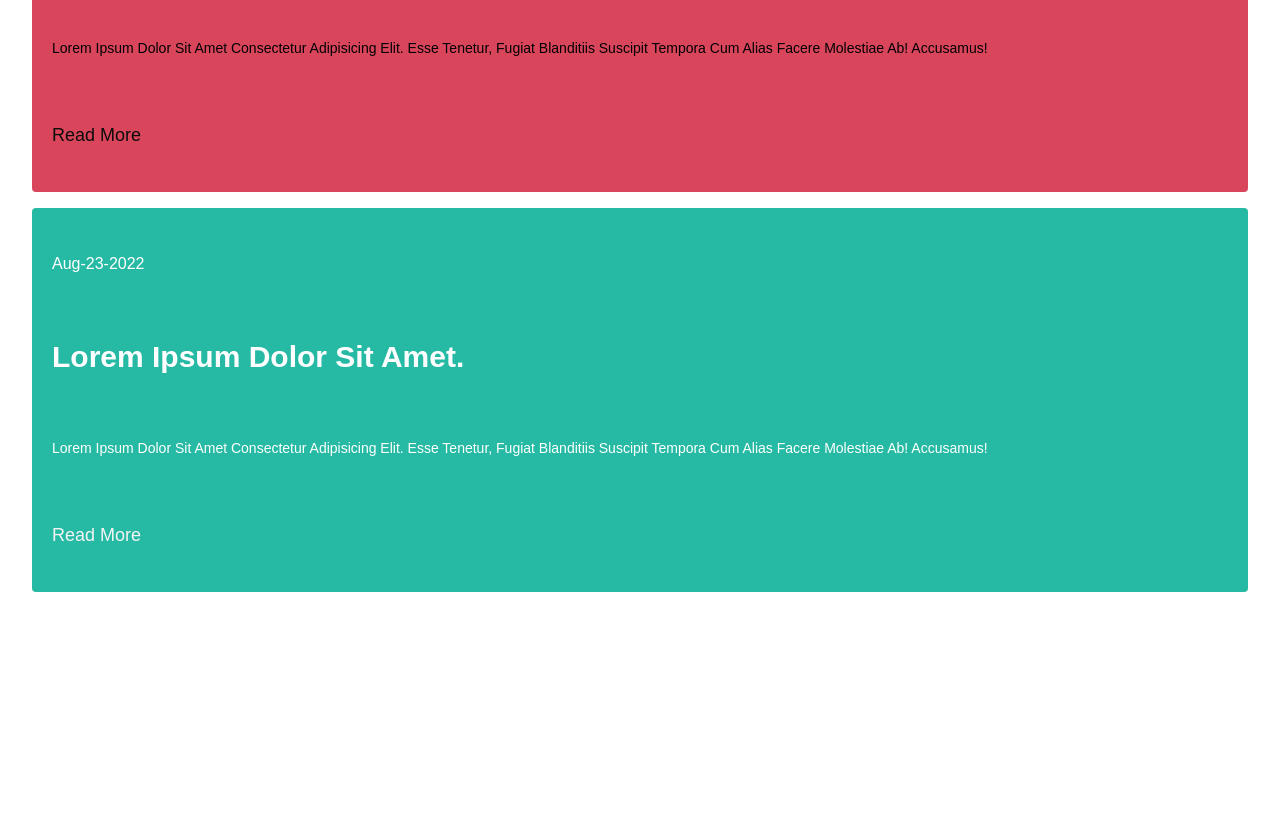
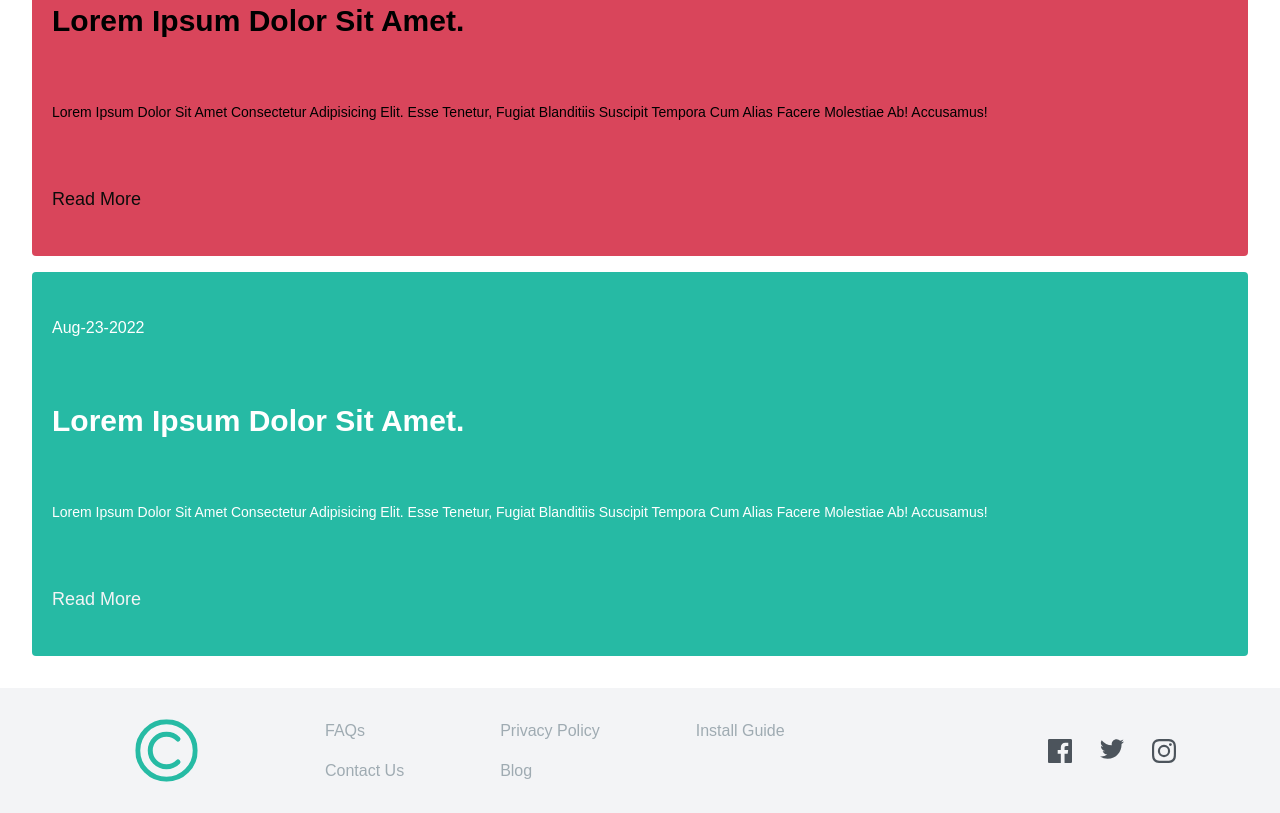
Before and after one commit to Hamzeh01/ClipVortex, a website: page blog.html in a window 1280 px wide. Shown: the part 1924-2737 px from the top of the page. Before the commit the page ends 2548 px from the top, so only its background shows below. Drawn offline with Linux system fonts and the light colour scheme; a web font is replaced by a local one.

Commit message:
add footer

```diff
--- a/blog.html
+++ b/blog.html
@@ -126,7 +126,7 @@
       </section>
 
       <section id="trend">
-        <h5 class="m-8">Trending Articles</h5>
+        <h5 class="mx-8 my-16">Trending Articles</h5>
         <div class="flex flex-col flex-wrap gap-4 m-8 md:flex-row">
           <div class="trend-card w-96 h-96 basis-2/4 grow invert">
             <span class="text-base font-normal text-white capitalize"
@@ -215,5 +215,76 @@
         </div>
       </section>
     </main>
+
+    <!-- Footer Section -->
+    <footer class="bg-gray-100">
+      <div class="section-container">
+        <div class="flex flex-col items-center justify-between md:flex-row">
+          <!-- Image -->
+          <img src="images/logo.svg" alt="img" class="scale-50" />
+          <!-- Container for Menus & Social -->
+          <div
+            class="flex flex-col items-center justify-between flex-1 mb-8 space-y-8 md:flex-row md:mb-0 md:space-y-0 text-grayishBlue"
+          >
+            <!-- Menus -->
+            <div
+              class="flex flex-col space-y-4 md:flex-row md:ml-24 md:space-x-24 md:space-y-0"
+            >
+              <!-- Menu 1 -->
+              <div class="footer-menu">
+                <div>
+                  <a href="FAQs.html" class="hover:text-strongCyan">FAQs</a>
+                </div>
+                <div>
+                  <a href="contact.html" class="hover:text-strongCyan"
+                    >Contact Us</a
+                  >
+                </div>
+              </div>
+              <!-- Menu 2 -->
+              <div class="footer-menu">
+                <div>
+                  <a href="privacy.html" class="hover:text-strongCyan"
+                    >Privacy Policy</a
+                  >
+                </div>
+                <div>
+                  <a href="#" class="hover:text-strongCyan">Blog</a>
+                </div>
+              </div>
+              <!-- Menu 3 -->
+              <div class="footer-menu">
+                <div>
+                  <a href="#" class="hover:text-strongCyan">Install Guide</a>
+                </div>
+              </div>
+            </div>
+
+            <!-- Social Icons -->
+            <div class="flex justify-between w-32 py-2">
+              <a href="#"
+                ><img
+                  src="images/icon-facebook.svg"
+                  alt="img"
+                  class="duration-200 ficon"
+              /></a>
+              <a href="#"
+                ><img
+                  src="images/icon-twitter.svg"
+                  alt="img"
+                  class="duration-200 ficon"
+              /></a>
+              <a href="#"
+                ><img
+                  src="images/icon-instagram.svg"
+                  alt="img"
+                  class="duration-200 ficon"
+              /></a>
+            </div>
+          </div>
+        </div>
+      </div>
+    </footer>
+    <!-- Footer Section -->
   </body>
 </html>
```
Also changed, not shown: css/style.css.
